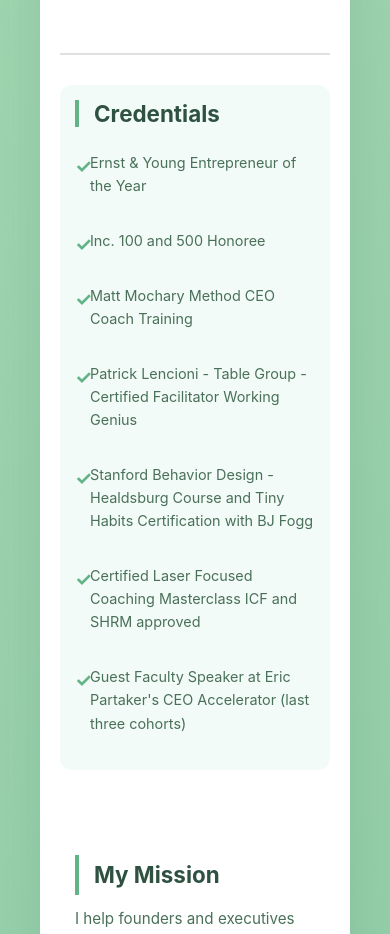
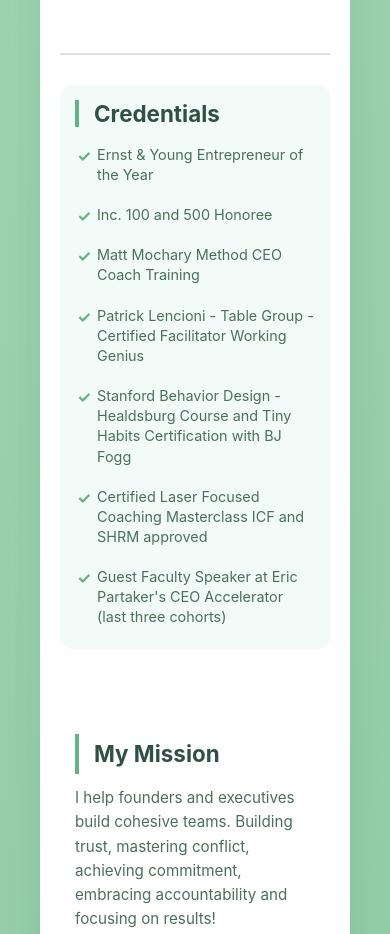
Before and after one commit to Afreshio/founder-assessment-tool, a React (Vite) app: page / in a window 390 px wide. Shown: the part 860-1794 px from the top of the page. Built offline with nearby package versions, Linux system fonts and the light colour scheme.

Commit message:
Fix credentials list: 2-column grid on desktop, fix checkmark overlap on mobile, reduce padding

```diff
--- a/src/pages/DougHome.css
+++ b/src/pages/DougHome.css
@@ -117,7 +117,7 @@
 
 .credentials-section {
   background: #f2fbf7;
-  padding: 30px;
+  padding: 25px;
   border-radius: 12px;
 }
 
@@ -125,15 +125,17 @@
   list-style: none;
   padding: 0;
   margin: 0;
+  display: grid;
+  grid-template-columns: repeat(2, 1fr);
+  gap: 12px 20px;
 }
 
 .credentials-list li {
-  padding: 12px 0;
-  padding-left: 25px;
+  padding: 8px 0 8px 20px;
   position: relative;
   color: #4a705a;
-  font-size: 1.05rem;
-  line-height: 1.6;
+  font-size: 1rem;
+  line-height: 1.5;
 }
 
 .credentials-list li::before {
@@ -142,7 +144,8 @@
   left: 0;
   color: #62b487;
   font-weight: bold;
-  font-size: 1.2rem;
+  font-size: 1.1rem;
+  top: 8px;
 }
 
 .mission-section {
@@ -444,10 +447,25 @@
     padding: 15px;
   }
 
+  .credentials-section {
+    padding: 15px;
+  }
+
+  .credentials-list {
+    grid-template-columns: 1fr;
+    gap: 8px;
+  }
+
   .credentials-list li {
     font-size: 0.9rem;
-    margin-bottom: 8px;
-    padding-left: 15px;
+    padding: 6px 0 6px 22px;
+    line-height: 1.4;
+  }
+
+  .credentials-list li::before {
+    top: 6px;
+    left: 2px;
+    font-size: 1rem;
   }
 
   .mission-text,
```
